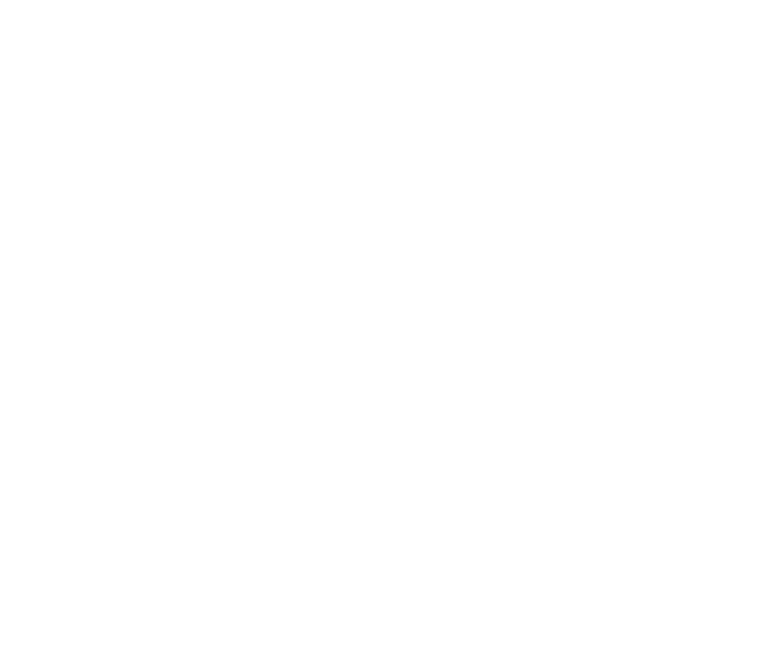
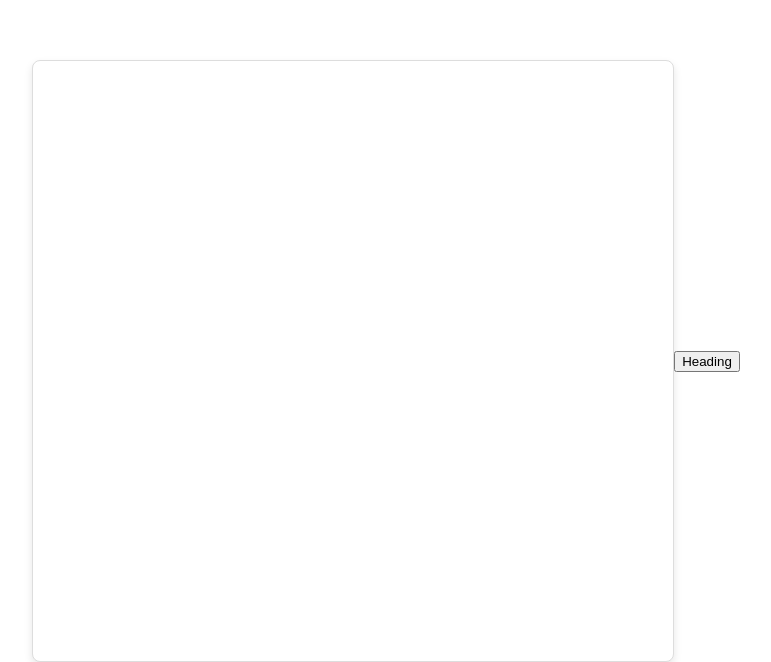
Before and after one commit to dan360sh/text-editor, a React (Create React App) app: page / in a window 1280 px wide. Shown: the part 139-801 px from the top of the page, without its empty margins (254-1025 px from the left). Built offline with nearby package versions, Linux system fonts and the light colour scheme.

Commit message:
При снятии фокуса с карточки, в консоль вывести ее контент + кнопка Heading

```diff
--- a/src/App.css
+++ b/src/App.css
@@ -1,38 +1,6 @@
-.App {
-  text-align: center;
+.main {
+  margin-top: 200px;
+  width: 100%;
+  height: 600px;
+  display: flex;
 }
-
-.App-logo {
-  height: 40vmin;
-  pointer-events: none;
-}
-
-@media (prefers-reduced-motion: no-preference) {
-  .App-logo {
-    animation: App-logo-spin infinite 20s linear;
-  }
-}
-
-.App-header {
-  background-color: #282c34;
-  min-height: 100vh;
-  display: flex;
-  flex-direction: column;
-  align-items: center;
-  justify-content: center;
-  font-size: calc(10px + 2vmin);
-  color: white;
-}
-
-.App-link {
-  color: #61dafb;
-}
-
-@keyframes App-logo-spin {
-  from {
-    transform: rotate(0deg);
-  }
-  to {
-    transform: rotate(360deg);
-  }
-}
--- a/src/App.tsx
+++ b/src/App.tsx
@@ -3,7 +3,9 @@
 
 function App() {
   return (
-    <TextEditor></TextEditor>
+    <div className="main">
+      <TextEditor ></TextEditor>
+    </div>
   );
 }
 
--- /dev/null
+++ b/src/components/text_editor/TextEditor.css
@@ -0,0 +1,29 @@
+.editor-container {
+    height: 100%;
+    width: 100%;
+    display: flex;
+    justify-content: center;
+    align-items: center;
+    padding: 20px;
+    box-sizing: border-box;
+  }
+
+.DraftEditor-root {
+    height: 100%;
+    width: 100%;
+    max-width: 600px;
+    padding: 20px;
+    border: 1px solid #ddd;
+    border-radius: 8px;
+    font-size: 16px;
+    background-color: #fff;
+    box-shadow: 0 4px 8px rgba(0, 0, 0, 0.1);
+}
+
+.DraftEditor-editorContainer {
+    height: 100%;
+}
+
+.public-DraftEditor-content {
+    height: 100%;
+}
--- a/src/components/text_editor/text_editor.tsx
+++ b/src/components/text_editor/text_editor.tsx
@@ -1,5 +1,14 @@
-import { ContentState, convertToRaw, DraftHandleValue, Editor, EditorState, getDefaultKeyBinding, Modifier } from "draft-js";
-import { useState } from "react";
+import { ContentState, convertToRaw, DraftHandleValue, Editor, EditorState, getDefaultKeyBinding, Modifier, RichUtils } from "draft-js";
+import { SyntheticEvent, useState } from "react";
+import './TextEditor.css';
+interface ContentBlocks {
+    heading: string | null,
+    bullets: string[]
+}
+interface TextStructure {
+    title: string | null,
+    content_blocks: ContentBlocks[]
+  }
 
 export default function TextEditor () {
     const [editorState, setEditorState] = useState<EditorState>(() =>{
@@ -72,13 +81,46 @@
         return 'not-handled';
     }
 
+    //Делает буллит заголовком списка
+    const toggleHeading = () => {
+        if(editorState.getCurrentContent().getBlockForKey(editorState.getSelection().getStartKey()).getType()==="unordered-list-item"){
+          setEditorState(RichUtils.toggleBlockType(editorState, 'header-two'));
+        }
+    };
+
+    const blur = () => {
+        const textStructure: TextStructure = {title: '', content_blocks: []}
+        const constentParce = convertToRaw(editorState.getCurrentContent());
+        for(let line of constentParce.blocks) {
+            if(line.type === "header-one"){
+                textStructure.title = line.text;
+            }
+
+            if(line.type === "header-two"){
+                textStructure.content_blocks.push({heading : line.text, bullets: []})
+            }
+
+            if(line.type === "unordered-list-item") {
+                const content_block = textStructure.content_blocks[textStructure.content_blocks.length - 1];
+                content_block.bullets.push(line.text);
+            }
+        }
+
+        console.log('Cтруктура текста:', JSON.stringify(textStructure));
+        console.log(textStructure);
+    }
+
     return (
+        <div className="editor-container">
             <Editor
                 editorState={editorState}
                 onChange={handleTitleChange}
                 handleKeyCommand={handleKeyCommand}
                 keyBindingFn={keyBindingFn}
+                onBlur={blur}
             />
+            <button onClick={toggleHeading}>Heading</button>
+        </div>
 
     )
 }
```
Lines whose indentation alone changed are shown as unchanged.
